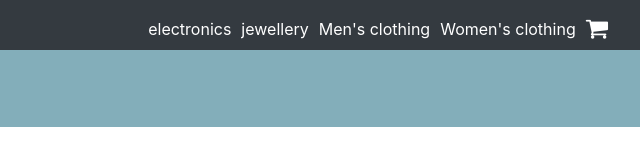
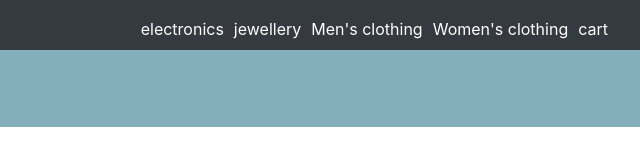
Before and after one commit to nitheesh0412/e-commerce, a website: page e-commerce/index.html in a window 1280 px wide. Shown: the full height of the page, 640-1280 px from the left. Drawn offline with nearby package versions, Linux system fonts and the light colour scheme; no server answers.

Commit message:
cart icon not coming

```diff
--- a/e-commerce/index.html
+++ b/e-commerce/index.html
@@ -43,7 +43,7 @@
               </ul>
               <ul class="navbar-nav  ">
                 <li class="nav-item active">
-                    <a class="cart text-white mr-3" href="./cart.html"><i class="fa fa-shopping-cart" style="font-size:24px"></i></a>
+                    <a class="cart text-white mr-3" href="./cart.html">cart</a>
                 </li>
               </ul>
         </div>
```
